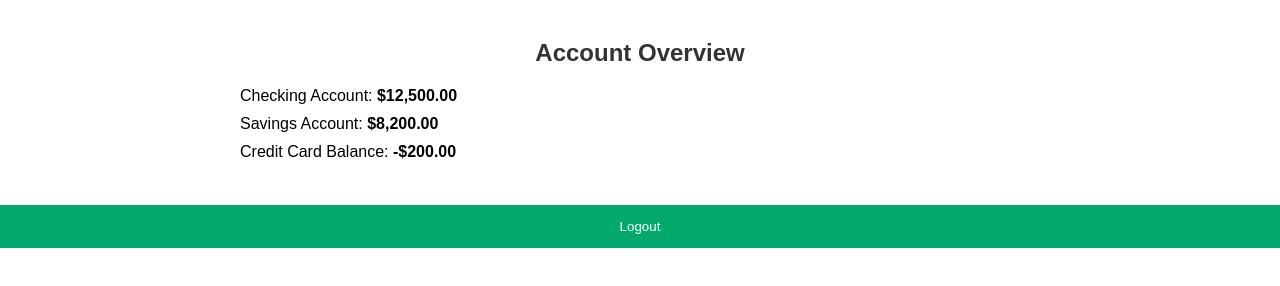
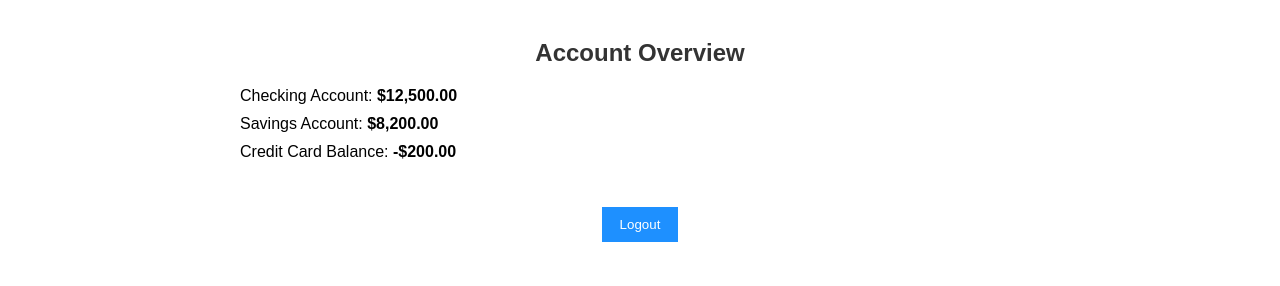
Before and after one commit to Vonage-Community/blog-sim-swap_verifyv2-javascript-multifactor_authentication, a website: page views/main.html in a window 1280 px wide. Shown: the part 78-364 px from the top of the page. Drawn offline with Linux system fonts and the light colour scheme; files that its build step writes are made by us from their sources; files whose address does not match are found by name.

Commit message:
Update style.css

```diff
--- a/public/style.css
+++ b/public/style.css
@@ -7,7 +7,7 @@ body {
 }
 
 header {
-  background-color: #04AA6D;
+  background-color: #04aa6d;
   color: white;
   text-align: center;
   padding: 20px;
@@ -48,7 +48,8 @@ form {
   box-shadow: 0 4px 8px rgba(0, 0, 0, 0.1);
 }
 
-input[type=text], input[type=password] {
+input[type="text"],
+input[type="password"] {
   width: 100%;
   padding: 12px 20px;
   margin: 8px 0;
@@ -59,7 +60,7 @@ input[type=text], input[type=password] {
 }
 
 button {
-  background-color: #04AA6D;
+  background-color: #04aa6d;
   color: white;
   padding: 14px 20px;
   margin: 8px 0;
@@ -90,7 +91,8 @@ button:hover {
   cursor: pointer;
 }
 
-.forgotbtn:hover, .cancelbtn:hover {
+.forgotbtn:hover,
+.cancelbtn:hover {
   opacity: 0.8;
 }
 
@@ -105,11 +107,11 @@ span.psw {
 
 @media screen and (max-width: 300px) {
   span.psw {
-    display: block;
-    float: none;
+      display: block;
+      float: none;
   }
   .cancelbtn {
-    width: 100%;
+      width: 100%;
   }
 }
 
@@ -143,8 +145,24 @@ span.psw {
   font-weight: bold;
 }
 
-.close:hover, .close:focus {
+.close:hover,
+.close:focus {
   color: #000;
   text-decoration: none;
   cursor: pointer;
 }
+
+#logoutButton {
+  width: auto;
+  padding: 10px 18px;
+  background-color: #1e90ff;
+  color: white;
+  border: none;
+  cursor: pointer;
+  display: block;
+  margin: 10px auto;
+}
+
+.logoutButton:hover {
+  opacity: 0.8;
+}
```
